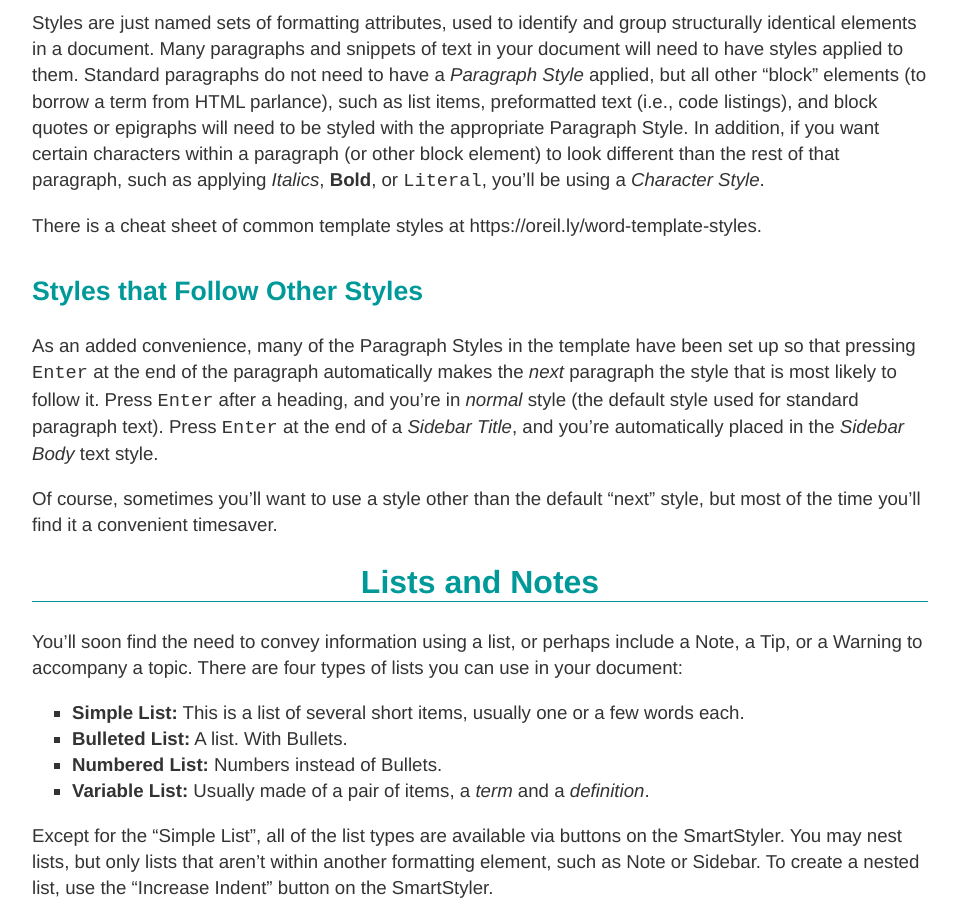
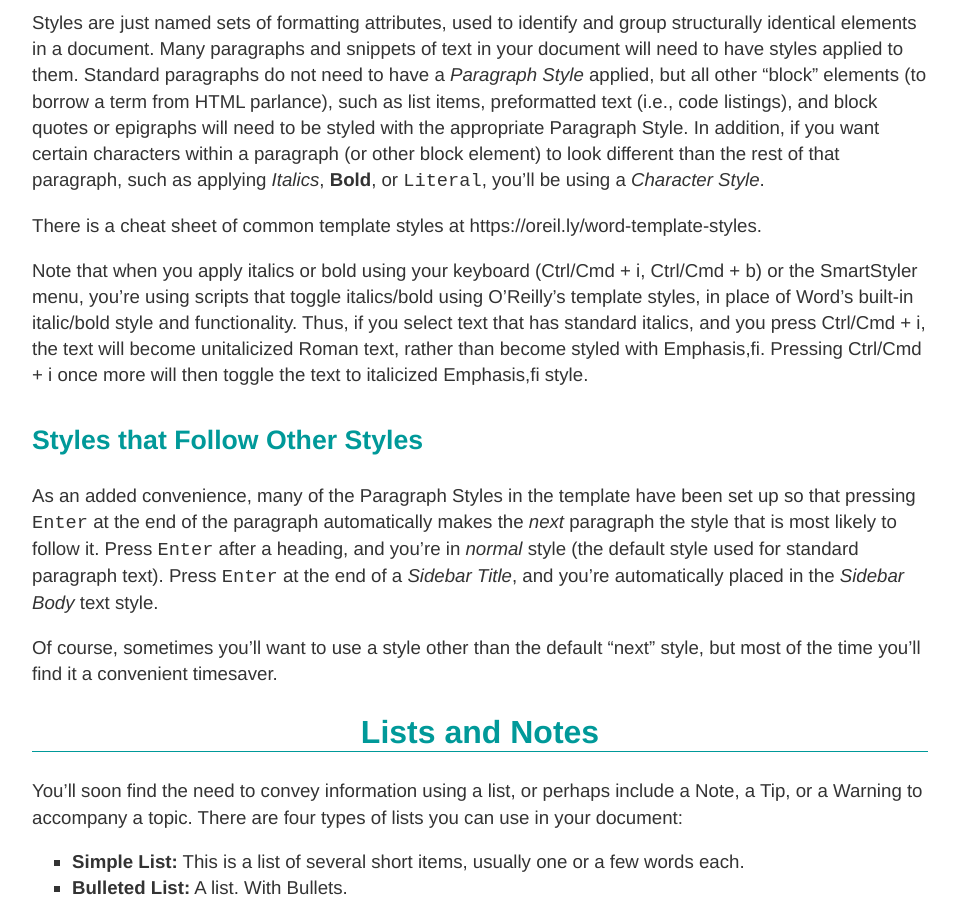
Before and after one commit to oreillymedia/production-resources, a Jekyll site: the page built from word/index.md, in a window 1280 px wide and 900 px high, scrolled down 3758 px. Shown: the whole window, without its empty margins (160-1117 px from the left). Built offline with Jekyll 4.4.1, drawn with Linux system fonts in a browser that asks for light colours.

Commit message:
note on using smartstyler to style italic and bold text

```diff
--- a/word/index.md
+++ b/word/index.md
@@ -109,6 +109,8 @@ Now that you've arranged your workspace, you're ready to start templating, or ap
 Styles are just named sets of formatting attributes, used to identify and group structurally identical elements in a document. Many paragraphs and snippets of text in your document will need to have styles applied to them. Standard paragraphs do not need to have a _Paragraph Style_ applied, but all other "block" elements (to borrow a term from HTML parlance), such as list items, preformatted text (i.e., code listings), and block quotes or epigraphs will need to be styled with the appropriate Paragraph Style. In addition, if you want certain characters within a paragraph (or other block element) to look different than the rest of that paragraph, such as applying *Italics*, **Bold**, or `Literal`, you'll be using a *Character Style*.
 
 There is a cheat sheet of common template styles at https://oreil.ly/word-template-styles.
+
+Note that when you apply italics or bold using your keyboard (Ctrl/Cmd + i, Ctrl/Cmd + b) or the SmartStyler menu, you're using scripts that toggle italics/bold using O'Reilly's template styles, in place of Word's built-in italic/bold style and functionality. Thus, if you select text that has standard italics, and you press Ctrl/Cmd + i, the text will become unitalicized Roman text, rather than become styled with Emphasis,fi. Pressing Ctrl/Cmd + i once more will then toggle the text to italicized Emphasis,fi style.
 
 <h3 id="styles-follow-styles">Styles that Follow Other Styles</h3>
 
```
